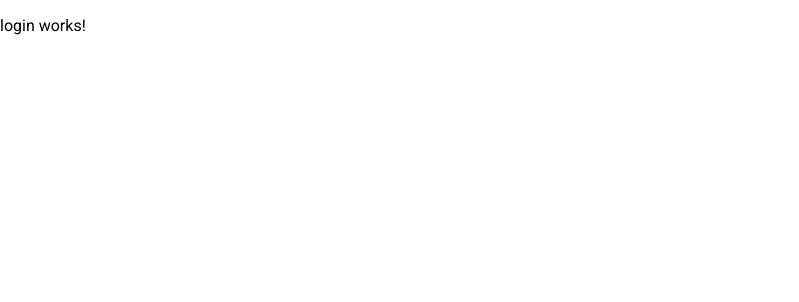
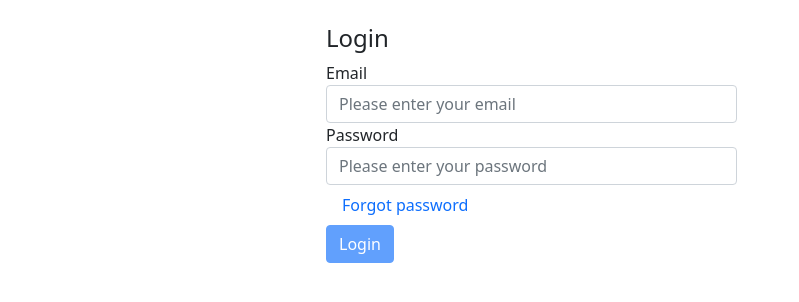
Before and after one commit to MuellerBettina/similarly, an Angular app in the folder similarly/: page /login in a window 1280 px wide. Shown: the top 302 px of the page, without its empty margins (0-799 px from the left). Built offline with nearby package versions, Linux system fonts and the light colour scheme.

Commit message:
add angular login form

```diff
--- a/similarly/src/app/auth/components/login/login.component.css
+++ b/similarly/src/app/auth/components/login/login.component.css
@@ -0,0 +1,3 @@
+mat-form-field {
+  display: block;
+}
--- a/similarly/src/app/auth/components/login/login.component.html
+++ b/similarly/src/app/auth/components/login/login.component.html
@@ -1 +1,25 @@
-<p>login works!</p>
+<head>
+  <link href="https://cdn.jsdelivr.net/npm/bootstrap@5.0.0-beta1/dist/css/bootstrap.min.css" rel="stylesheet" integrity="sha384-giJF6kkoqNQ00vy+HMDP7azOuL0xtbfIcaT9wjKHr8RbDVddVHyTfAAsrekwKmP1" crossorigin="anonymous">
+</head>
+
+<body>
+<div class="row">
+  <div class="col-md-4 offset-md-3 mt-4">
+    <h4>Login</h4>
+    <form #l="ngForm" (ngSubmit)="onSubmit(l)">
+      <div class="form-group">
+        <label for="loginEmail">Email</label>
+        <input type="text" name="email" ngModel required #email="ngModel" class="form-control" id="loginEmail" aria-describedby="emailHelp" placeholder="Please enter your email">
+      </div>
+      <div class="form-group">
+        <label for="exampleInputPassword1">Password</label>
+        <input type="password" name="password" ngModel required #password="ngModel" class="form-control" id="exampleInputPassword1" placeholder="Please enter your password">
+      </div>
+      <div>
+        <a class="nav-link" [routerLink]="['/reset-password']" >Forgot password</a>
+      </div>
+      <button type="submit" [disabled]="l.invalid" class="btn btn-primary">Login</button>
+    </form>
+  </div>
+</div>
+</body>
--- a/similarly/src/app/auth/components/login/login.component.ts
+++ b/similarly/src/app/auth/components/login/login.component.ts
@@ -1,4 +1,5 @@
 import { Component, OnInit } from '@angular/core';
+import { NgForm } from '@angular/forms';
 
 @Component({
   selector: 'app-login',
@@ -12,4 +13,9 @@ export class LoginComponent implements OnInit {
   ngOnInit(): void {
   }
 
+  onSubmit(l: NgForm) {
+    console.log(l.value);
+    console.log(l.valid);
+  }
+
 }
```
